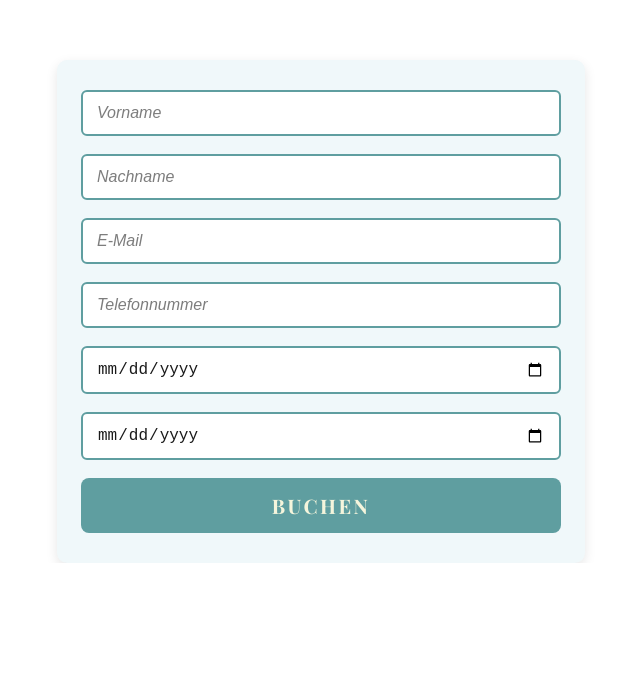
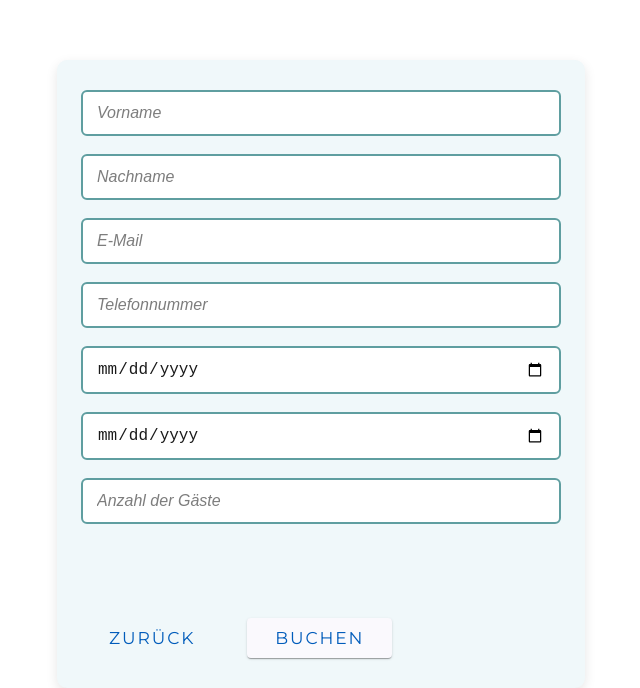
Before and after one commit to Pandouzz/Hotel-Projekt, an Angular app: page /booking/1 in a window 1280 px wide. Shown: the part 657-1345 px from the top of the page, without its empty margins (319-959 px from the left). Before the commit the page ends 1220 px from the top, so only its background shows below. Built offline with nearby package versions, Linux system fonts and the light colour scheme.

Commit message:
Zurück Button bei Buchung

```diff
--- a/src/app/booking/booking.css
+++ b/src/app/booking/booking.css
@@ -17,7 +17,8 @@ form.booking-form {
 .booking-form input[type="text"],
 .booking-form input[type="email"],
 .booking-form input[type="tel"],
-.booking-form input[type="date"] {
+.booking-form input[type="date"],
+.booking-form input[type="anzPersonen"] {
   flex: 1 1 220px;
   padding: 12px 14px;
   font-size: 1rem;
--- a/src/app/booking/booking.html
+++ b/src/app/booking/booking.html
@@ -14,5 +14,9 @@
   <input formControlName="phoneNumber" type="tel" placeholder="Telefonnummer">
   <input formControlName="checkInDate" type="date" placeholder="Check-In">
   <input formControlName="checkOutDate" type="date" placeholder="Check-Out">
-  <button type="submit">Buchen</button>
+  <input formControlName="anzPersonen" type="anzPersonen" placeholder="Anzahl der Gäste">
+  <div class="booking-actions">
+    <button class="booking-actions button" mat-button color="basic" [routerLink]="['/home']">Zurück</button>
+    <button class="booking-actions button" mat-raised-button color="primary">Buchen</button>
+  </div>
 </form>
--- a/src/app/booking/booking.ts
+++ b/src/app/booking/booking.ts
@@ -1,4 +1,4 @@
-import { Component, OnInit } from '@angular/core';
+import { Component, inject, OnInit } from '@angular/core';
 import { FormGroup, Validators, FormBuilder, ReactiveFormsModule, FormsModule } from '@angular/forms';
 import { MatInputModule } from '@angular/material/input';
 import { MatSelectModule } from '@angular/material/select';
@@ -10,25 +10,25 @@ import { BookingService } from './buchungsservice';
 import { Roomservice } from '../roomservice';
 import { Room } from '../room';
 import { CommonModule } from '@angular/common';
+import { RouterLink } from '@angular/router';
 
 
 
 @Component({
   selector: 'app-booking',
-  imports: [ReactiveFormsModule, MatInputModule, MatSelectModule, MatCardModule, MatButtonModule, CommonModule, FormsModule, ReactiveFormsModule,],
+  imports: [ReactiveFormsModule, MatInputModule, MatSelectModule, MatCardModule, MatButtonModule, CommonModule, FormsModule, ReactiveFormsModule, RouterLink],
   templateUrl: './booking.html',
   styleUrl: './booking.css'
 })
 export class Booking implements OnInit {
   selectedRoom: Room | undefined;
   bookingForm: FormGroup;
+  route: ActivatedRoute = inject(ActivatedRoute);
 
   constructor(
     private fb: FormBuilder,
     private bookingService: BookingService,
-    private roomService: Roomservice,
-    private route: ActivatedRoute
-  ) {
+    private roomService: Roomservice  ) {
     this.selectedRoom = this.roomService.getRoomByNumber(Number(this.route.snapshot.params['roomNumber']));
     this.bookingForm = this.fb.group({
       firstName: ['', Validators.required],
@@ -36,7 +36,8 @@ export class Booking implements OnInit {
       email: ['', [Validators.required, Validators.email]],
       phoneNumber: ['', Validators.required],
       checkInDate: [null, Validators.required],
-      checkOutDate: [null, Validators.required]
+      checkOutDate: [null, Validators.required],
+      anzPersonen: [null, [Validators.required, Validators.min(1)]],
     });
   }
 
```
